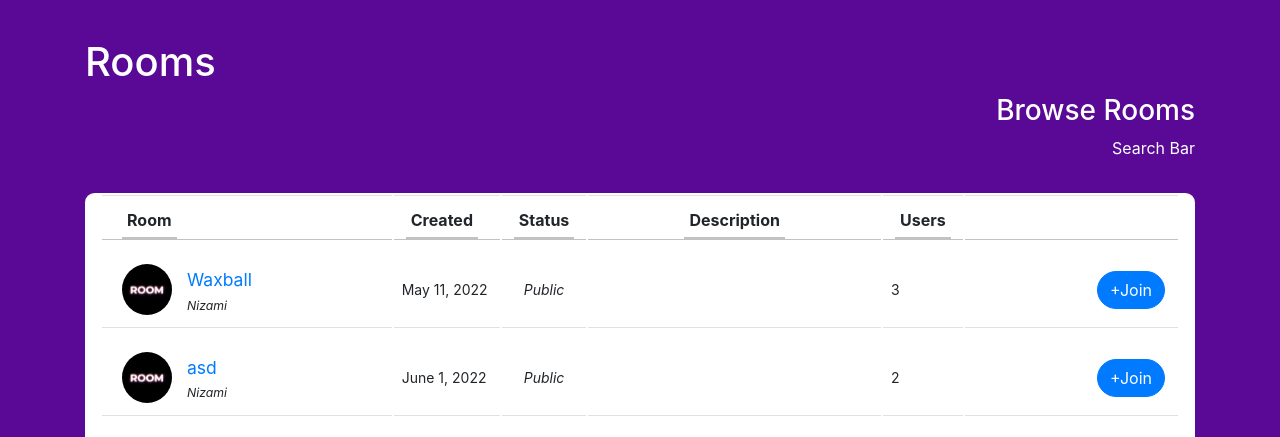
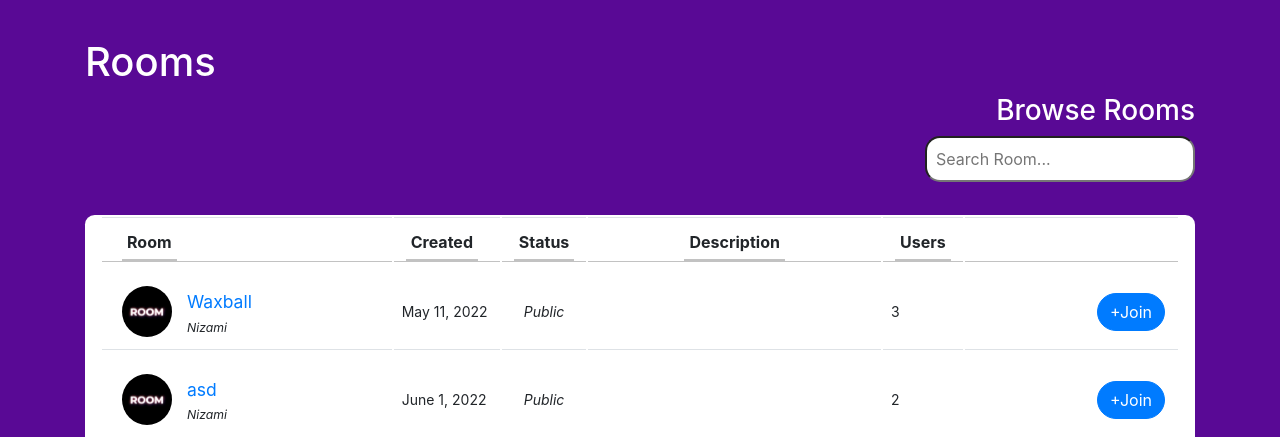
Before and after one commit to jnzm02/RoomApp, a Django app: page /rooms/ in a window 1280 px wide. Shown: the part 86-523 px from the top of the page. Run offline with Django 3.2, Linux system fonts and the light colour scheme; a user stored in the database is signed in; data comes from the database, SQL or seed files in the repository; both versions use the stored data as it was after the commit; parts of the project's set-up code (start-up, migrations or seed data) failed here and were passed over; some libraries are stand-ins or nearby versions.

Commit message:
added Search bar

```diff
--- a/rooms/models.py
+++ b/rooms/models.py
@@ -19,7 +19,7 @@ class Room(models.Model):
     # if request sent then, the user can not ask for another request because user was refused or still in waiting list
 
     # TODO: USERS LIST WHO ARE ALLOWED TO ENTER THE ROOM
-    room_members = models.ManyToManyField(SpecialUser, related_name='room_member', default=creator)
+    room_members = models.ManyToManyField(SpecialUser, related_name='room_member')
 
     class Meta:
         verbose_name = "Room"
--- a/rooms/views.py
+++ b/rooms/views.py
@@ -9,7 +9,7 @@ from django.shortcuts import render
 from django import forms
 from django.views.decorators.csrf import csrf_exempt
 from django.contrib.auth.decorators import login_required
-
+from django.db.models import Q
 from django.contrib import messages
 from django.forms import ModelForm
 from .models import Room
@@ -22,7 +22,14 @@ from accounts.models import SpecialUser
 
 
 def room_list_view(request):
-    rooms = Room.objects.all()
+    q = request.GET.get('q') if request.GET.get('q') is not None else ''
+
+    rooms = Room.objects.filter(
+        Q(title__icontains=q) |
+        Q(creator__username__icontains=q) |
+        Q(description__icontains=q)
+    )
+
     context = {'rooms': rooms}
     return render(request, 'rooms/room_list.html', context)
 
--- a/templates/rooms/room_list.html
+++ b/templates/rooms/room_list.html
@@ -10,7 +10,9 @@
             <h3>Browse Rooms</h3>
         </div>
         <div>
-            Search Bar
+            <form method="GET" action="{% url 'room_list' %}">
+                <input type="text" name="q" placeholder="Search Room..." style="border-radius: 15px; padding: 9px">
+            </form>
         </div>
     </div>
 {#    <div class="rooms-list">#}
```
Also changed, not shown: db.sqlite3.
